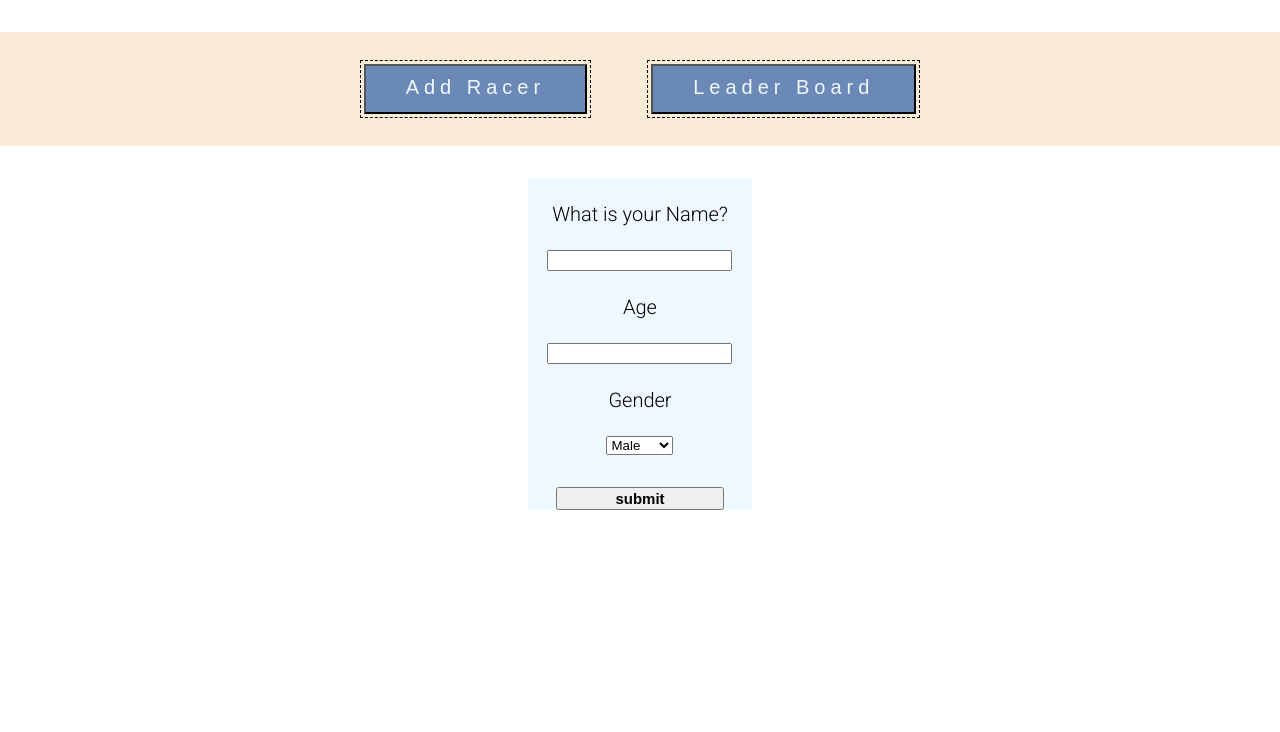
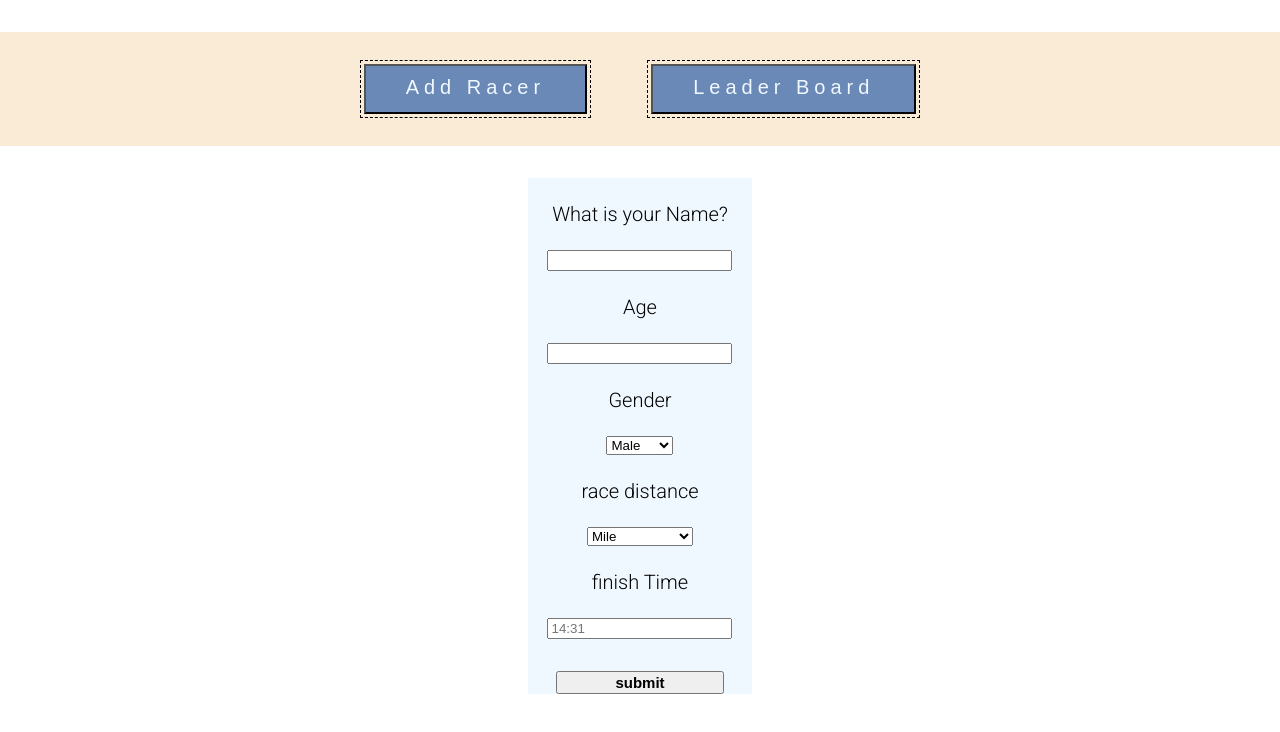
Before and after one commit to danielbarr3ra/CoderHouseJavaScript, a plain HTML site: page index.html in a window 1280 px wide. Both pictures are taken after a click on the button "Add Racer". Drawn offline with nearby package versions, Linux system fonts and the light colour scheme.

Commit message:
making it one single form

```diff
--- a/finalScript.js
+++ b/finalScript.js
@@ -6,16 +6,16 @@ class Competitions {
     }
 }
 class Racer {
-    constructor(name, age, gender, Competitions) {
+    constructor(name, age, gender, competitions) {
         this.name = name
         this.gender = gender
         this.age = age
-        this.races = races
+        this.competitions = competitions
     }
 }
 class LeaderBoard {
-    constructor(racers) {
-        this.racers = racers
+    constructor() {
+        this.racers = [];
     }
 }
 
--- a/index.html
+++ b/index.html
@@ -39,6 +39,16 @@
                 <option value="male">Male</option>
                 <option value="female">Female</option>
             </select>
+            <label for="raceCategory">race distance</label>
+            <select name="raceCategory" id="raceCategory">
+                <option value=1600>Mile</option>
+                <option value=5000>5 km</option>
+                <option value=10000>10 km</option>
+                <option value=21000>Half Marathon</option>
+                <option value=42000>Marathon</option>
+            </select>
+            <label for="raceTime">finish Time</label>
+            <input type="text" id="raceTime" placeholder="14:31">
             <input class="submitForm" type="submit" value="submit" id="submitRacerForm">
             </form>
         </div>
```
